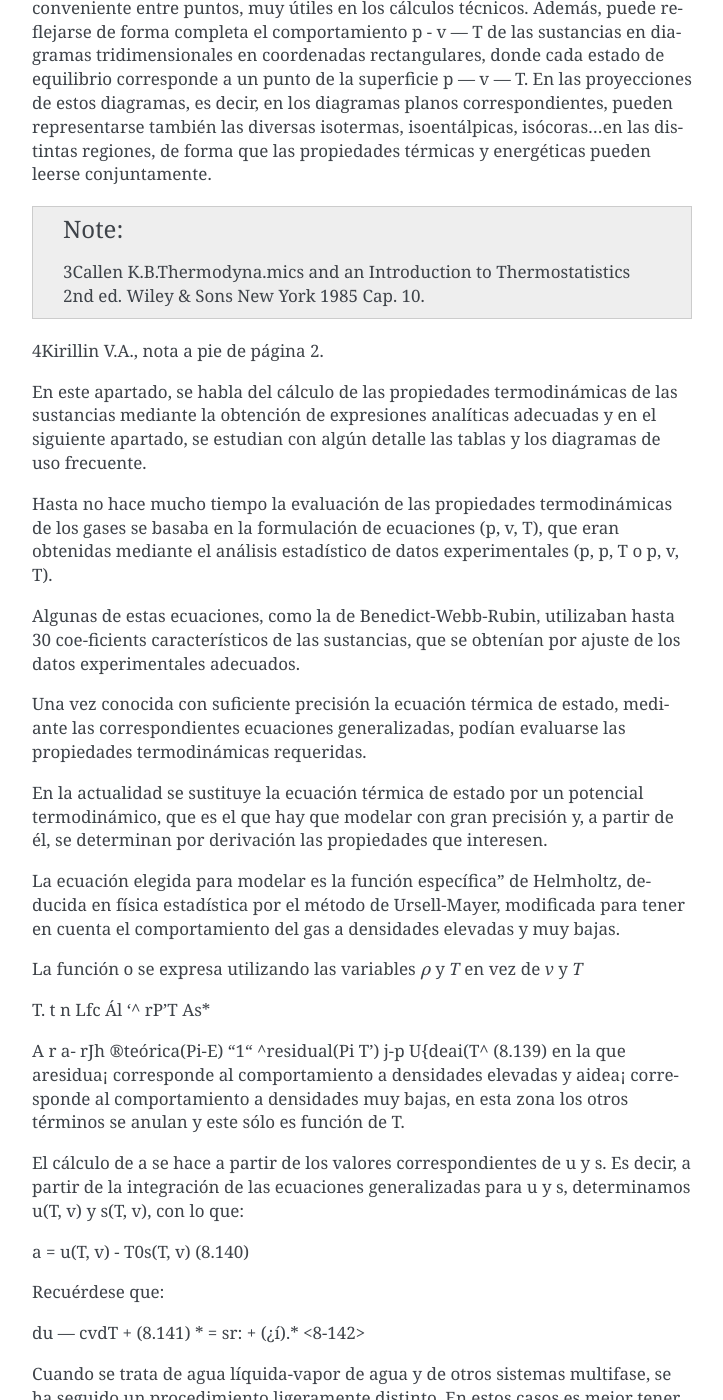
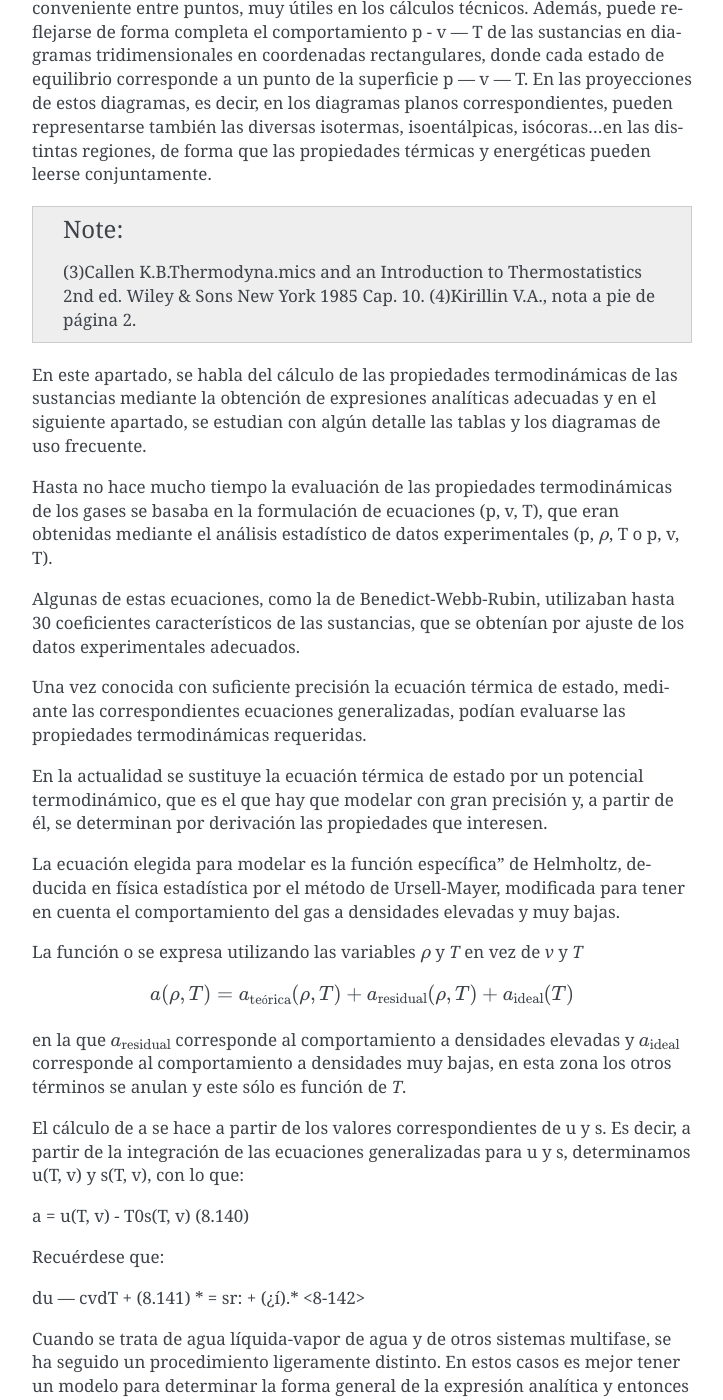
Before and after one commit to mantielero/termodinamica, a Sphinx documentation site: the page built from source/equilibrio_calculo_propiedades.rst, in a window 1280 px wide and 1400 px high, scrolled down 379 px. Shown: the whole window, without its empty margins (388-1111 px from the left). Built offline with Sphinx 7.4.7, drawn with Linux system fonts in a browser that asks for light colours; pages that are not in the unit, such as notebooks, are missing from menus.

Commit message:
Update equilibrio_calculo_propiedades.rst

```diff
--- a/source/equilibrio_calculo_propiedades.rst
+++ b/source/equilibrio_calculo_propiedades.rst
@@ -7,14 +7,14 @@ Así, pueden obtenerse expresiones anak'ticas que reflejen el comportamiento obs
 
 .. note::
 
-   3Callen K.B.Thermodyna.mics and an Introduction to Thermostatistics 2nd ed. Wiley & Sons New York 1985 Cap. 10.
-4Kirillin V.A., nota a pie de página 2.
+   (3)Callen K.B.Thermodyna.mics and an Introduction to Thermostatistics 2nd ed. Wiley & Sons New York 1985 Cap. 10.
+   (4)Kirillin V.A., nota a pie de página 2.
 
 En este apartado, se habla del cálculo de las propiedades termodinámicas de las sustancias mediante la obtención de expresiones analíticas adecuadas y en el siguiente apartado, se estudian con algún detalle las tablas y los diagramas de uso frecuente.
 
-Hasta no hace mucho tiempo la evaluación de las propiedades termodinámicas de los gases se basaba en la formulación de ecuaciones (p, v, T), que eran obtenidas mediante el análisis estadístico de datos experimentales (p, p, T o p, v, T).
+Hasta no hace mucho tiempo la evaluación de las propiedades termodinámicas de los gases se basaba en la formulación de ecuaciones (p, v, T), que eran obtenidas mediante el análisis estadístico de datos experimentales (p, :math:`\rho`, T o p, v, T).
 
-Algunas de estas ecuaciones, como la de Benedict-Webb-Rubin, utilizaban hasta 30 coe-ficients característicos de las sustancias, que se obtenían por ajuste de los datos experimentales adecuados.
+Algunas de estas ecuaciones, como la de Benedict-Webb-Rubin, utilizaban hasta 30 coeficientes característicos de las sustancias, que se obtenían por ajuste de los datos experimentales adecuados.
 
 Una vez conocida con suficiente precisión la ecuación térmica de estado, mediante las correspondientes ecuaciones generalizadas, podían evaluarse las propiedades termodinámicas requeridas.
 
@@ -24,15 +24,11 @@ La ecuación elegida para modelar es la función específica" de Helmholtz, dedu
 
 La función o se expresa utilizando las variables :math:`\rho` y *T* en vez de *v* y *T*
 
+.. math::
 
-T. t
-n Lfc Ál ‘^ rP'T As*
+   a(\rho, T) = a_{\text{teórica}}(\rho, T) + a_{\text{residual}}(\rho, T) + a_{\text{ideal}}(T)
 
-A r a-
-rJh
-®teórica(Pi-E) “1“ ^residual(Pi T') j-p U{deai(T^
-(8.139)
-en la que aresidua¡ corresponde al comportamiento a densidades elevadas y aidea¡ corresponde al comportamiento a densidades muy bajas, en esta zona los otros términos se anulan y este sólo es función de T.
+en la que :math:`a_{\text{residual}}` corresponde al comportamiento a densidades elevadas y :math:`a_{\text{ideal}}` corresponde al comportamiento a densidades muy bajas, en esta zona los otros términos se anulan y este sólo es función de *T*.
 
 El cálculo de a se hace a partir de los valores correspondientes de u y s. Es decir, a partir de la integración de las ecuaciones generalizadas para u y s, determinamos u(T, v) y s(T, v), con lo que:
 
```
